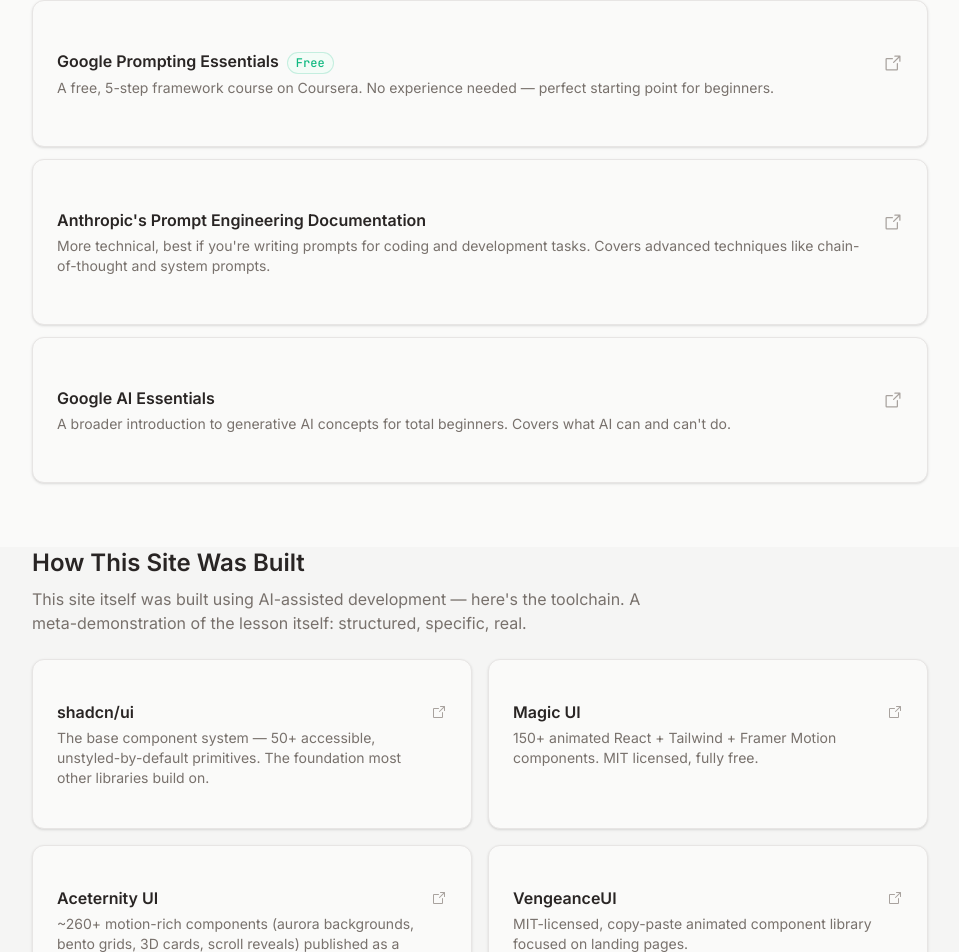
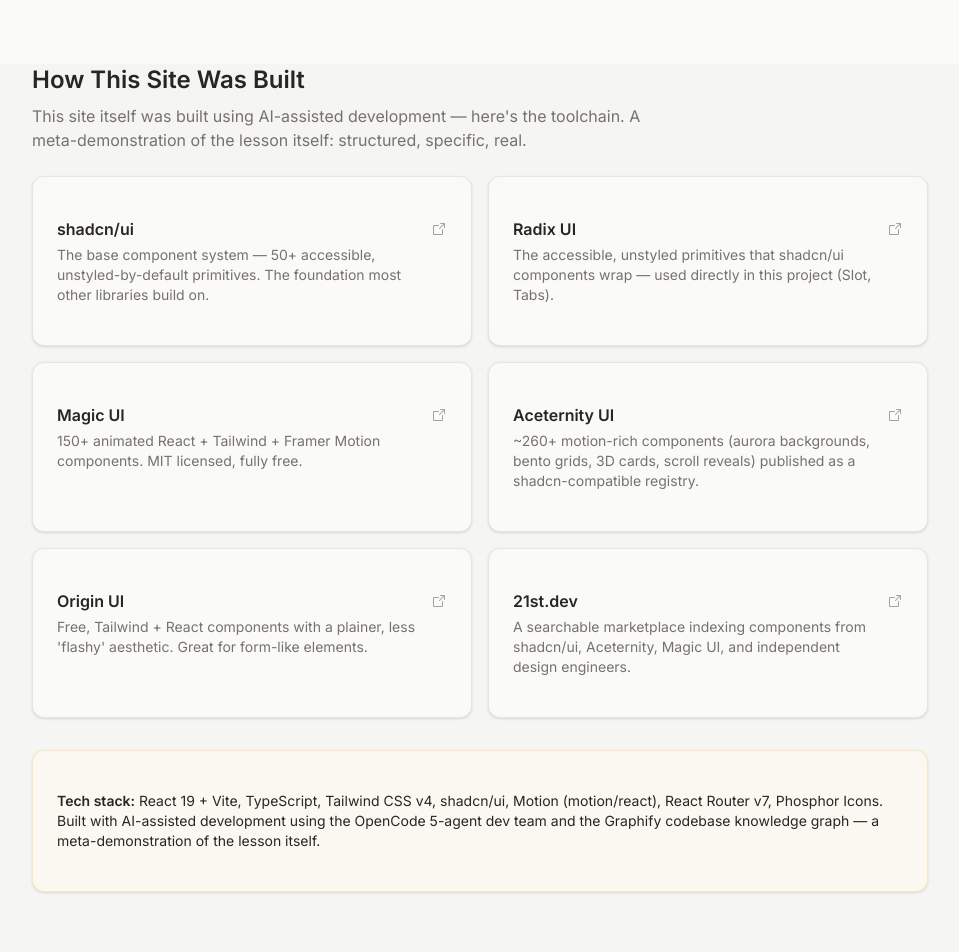
Before and after one commit to dannielcanaryquipia/artificial-intelligence-prompting, a React (Vite) app: page /resources in a window 1280 px wide. Shown: the part 397-1349 px from the top of the page, without its empty margins (160-1119 px from the left). Built offline with nearby package versions, Linux system fonts and the light colour scheme.

Commit message:
fix: correct stale stack claims, react-router v7 example, verify resource links

```diff
--- a/src/data/references.ts
+++ b/src/data/references.ts
@@ -5,40 +5,26 @@
   free?: boolean;
 }
 
-export interface UIBibrary {
+export interface UILibrary {
   name: string;
   description: string;
   link: string;
 }
 
-export const learningResources: LearningResource[] = [
-  {
-    title: "Google Prompting Essentials",
-    description:
-      "A free, 5-step framework course on Coursera. No experience needed — perfect starting point for beginners.",
-    link: "https://www.coursera.org/learn/prompt-essentials",
-    free: true,
-  },
-  {
-    title: "Anthropic's Prompt Engineering Documentation",
-    description:
-      "More technical, best if you're writing prompts for coding and development tasks. Covers advanced techniques like chain-of-thought and system prompts.",
-    link: "https://docs.anthropic.com/en/docs/build-with-claude/prompt-engineering",
-  },
-  {
-    title: "Google AI Essentials",
-    description:
-      "A broader introduction to generative AI concepts for total beginners. Covers what AI can and can't do.",
-    link: "https://www.coursera.org/learn/google-ai-essentials",
-  },
-];
+export const learningResources: LearningResource[] = [];
 
-export const uiLibraries: UIBibrary[] = [
+export const uiLibraries: UILibrary[] = [
   {
     name: "shadcn/ui",
     description:
       "The base component system — 50+ accessible, unstyled-by-default primitives. The foundation most other libraries build on.",
     link: "https://ui.shadcn.com",
+  },
+  {
+    name: "Radix UI",
+    description:
+      "The accessible, unstyled primitives that shadcn/ui components wrap — used directly in this project (Slot, Tabs).",
+    link: "https://www.radix-ui.com",
   },
   {
     name: "Magic UI",
@@ -53,12 +39,6 @@
     link: "https://ui.aceternity.com",
   },
   {
-    name: "VengeanceUI",
-    description:
-      "MIT-licensed, copy-paste animated component library focused on landing pages.",
-    link: "https://ui-vengeance.com",
-  },
-  {
     name: "Origin UI",
     description:
       "Free, Tailwind + React components with a plainer, less 'flashy' aesthetic. Great for form-like elements.",
--- a/src/pages/Resources.tsx
+++ b/src/pages/Resources.tsx
@@ -123,10 +123,12 @@
                           border-accent/20">
             <CardContent className="py-4">
               <p className="font-sans text-sm text-content-primary">
-                <strong className="font-semibold">Tech stack:</strong> React 18 +
-                Vite, TypeScript, Tailwind CSS v4, shadcn/ui, Framer Motion
-                (motion/react), React Router v6, Phosphor Icons. Built with
-                AI-assisted development using Claude Code.
+                <strong className="font-semibold">Tech stack:</strong> React
+                19 + Vite, TypeScript, Tailwind CSS v4, shadcn/ui, Motion
+                (motion/react), React Router v7, Phosphor Icons. Built with
+                AI-assisted development using the OpenCode 5-agent dev team and
+                the Graphify codebase knowledge graph — a meta-demonstration of
+                the lesson itself.
               </p>
             </CardContent>
           </Card>
```
Also changed, not shown: src/data/promptExamples.ts (+2 -2 lines).
